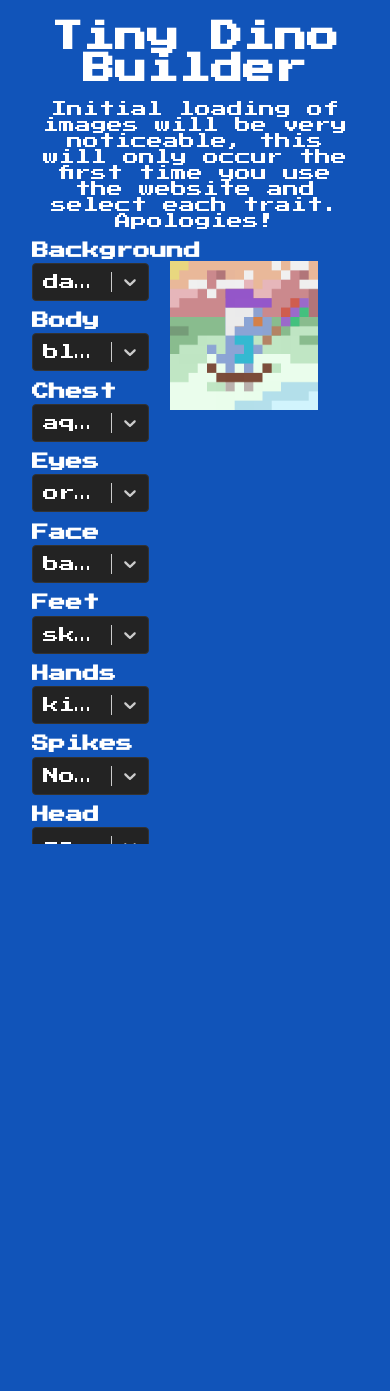
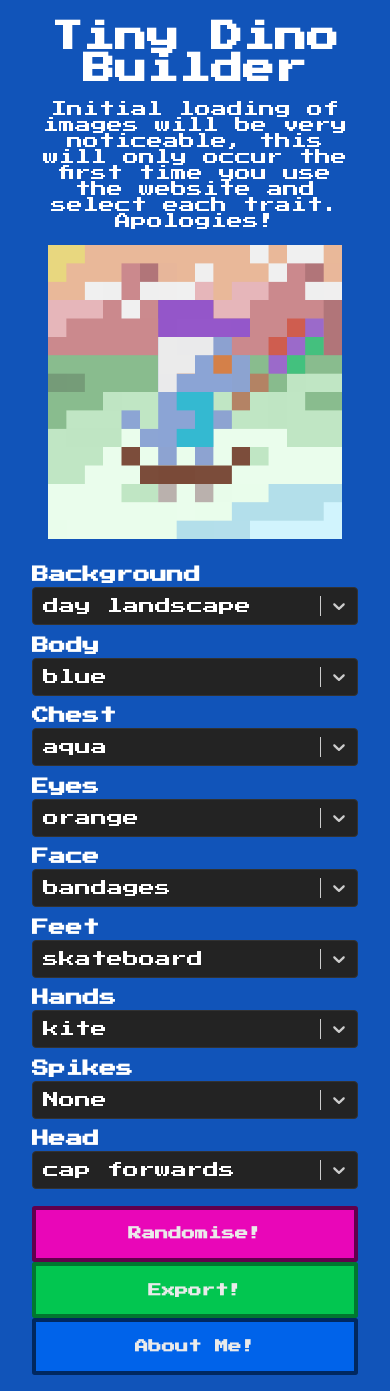
Before and after one commit to NiamiTV/tinydinobuilder, a Next.js app: page / in a window 390 px wide. Before the commit the page ends 844 px from the top, so only its background shows below. Built offline with nearby package versions, Linux system fonts and the light colour scheme.

Commit message:
fix mobile

```diff
--- a/pages/index.tsx
+++ b/pages/index.tsx
@@ -471,7 +471,6 @@ const ReactSelectorStyle = {
     background: '#232323',
     borderColor: '#323232',
     height: '4vh',
-    width: '30vw',
     marginTop: '0.5vh',
     fontFamily: "'Press Start 2P'",
   }),
--- a/styles/Home.module.css
+++ b/styles/Home.module.css
@@ -1,6 +1,6 @@
 .container {
   padding: 0 2rem;
-  height: 100vh;
+  min-height: 100vh;
   overflow: hidden;
 }
 
@@ -28,6 +28,8 @@
   flex-direction: column;
   align-content: center;
   justify-content: center;
+  grid-column: 1;
+  grid-row: 1;
 }
 
 .Button {
@@ -90,3 +92,30 @@
   margin: auto auto;
   padding: 0;
 }
+
+@media only screen and (max-width: 600px) {
+  .main {
+    grid-template-rows: auto auto;
+    grid-template-columns: 100%;
+  }
+
+  .editorGrid {
+    grid-column: 1;
+    grid-row: 1;
+    width: 90%;
+    margin-top: 1em;
+    margin-bottom: 1em;
+  }
+
+  .controls {
+    grid-column: 1;
+    grid-row: 2;
+    width: 100%;
+  }
+
+  .buttonGrid {
+    grid-template-columns: auto;
+    grid-template-rows: auto auto auto;
+    height: 20vh;
+  }
+}
```
